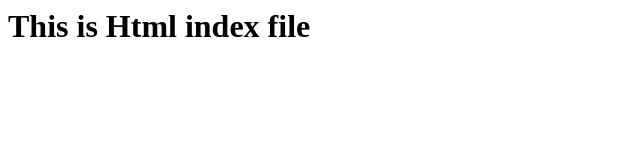
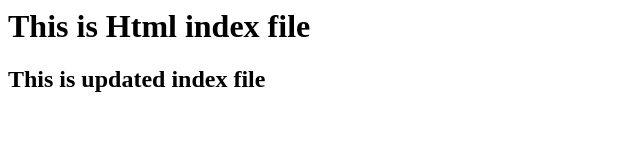
Before and after one commit to ArmandsFr/git-dev, a plain HTML site: page index.html in a window 1280 px wide. Shown: the whole page, without its empty margins (0-640 px from the left). Drawn offline with Linux system fonts and the light colour scheme.

Commit message:
updated index and contact

```diff
--- a/index.html
+++ b/index.html
@@ -1 +1,2 @@
 <h1>This is Html index file</h1>
+<h2>This is updated index file</h2>
```
Also changed, not shown: contact.html (+1 -0 lines).
